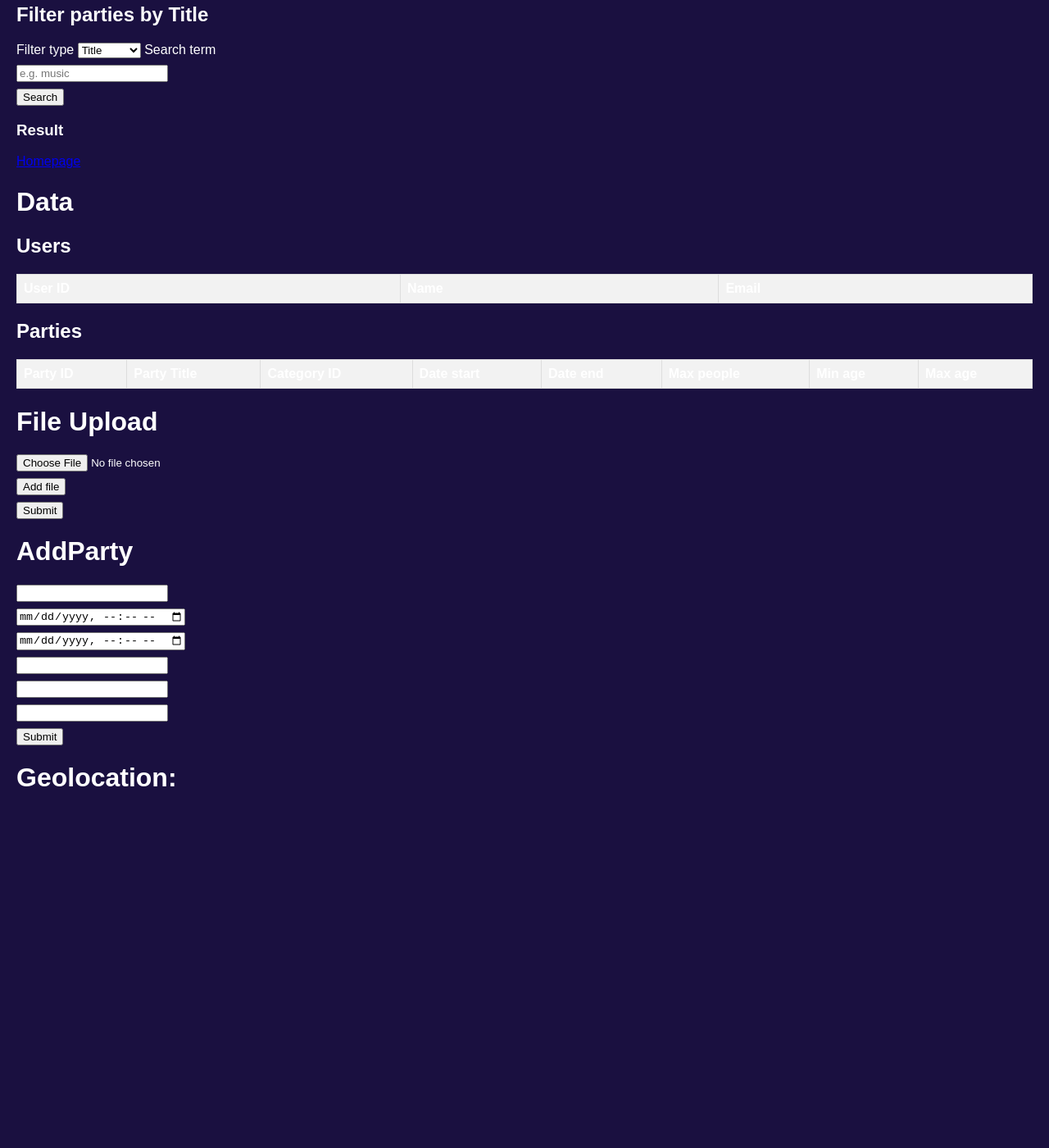
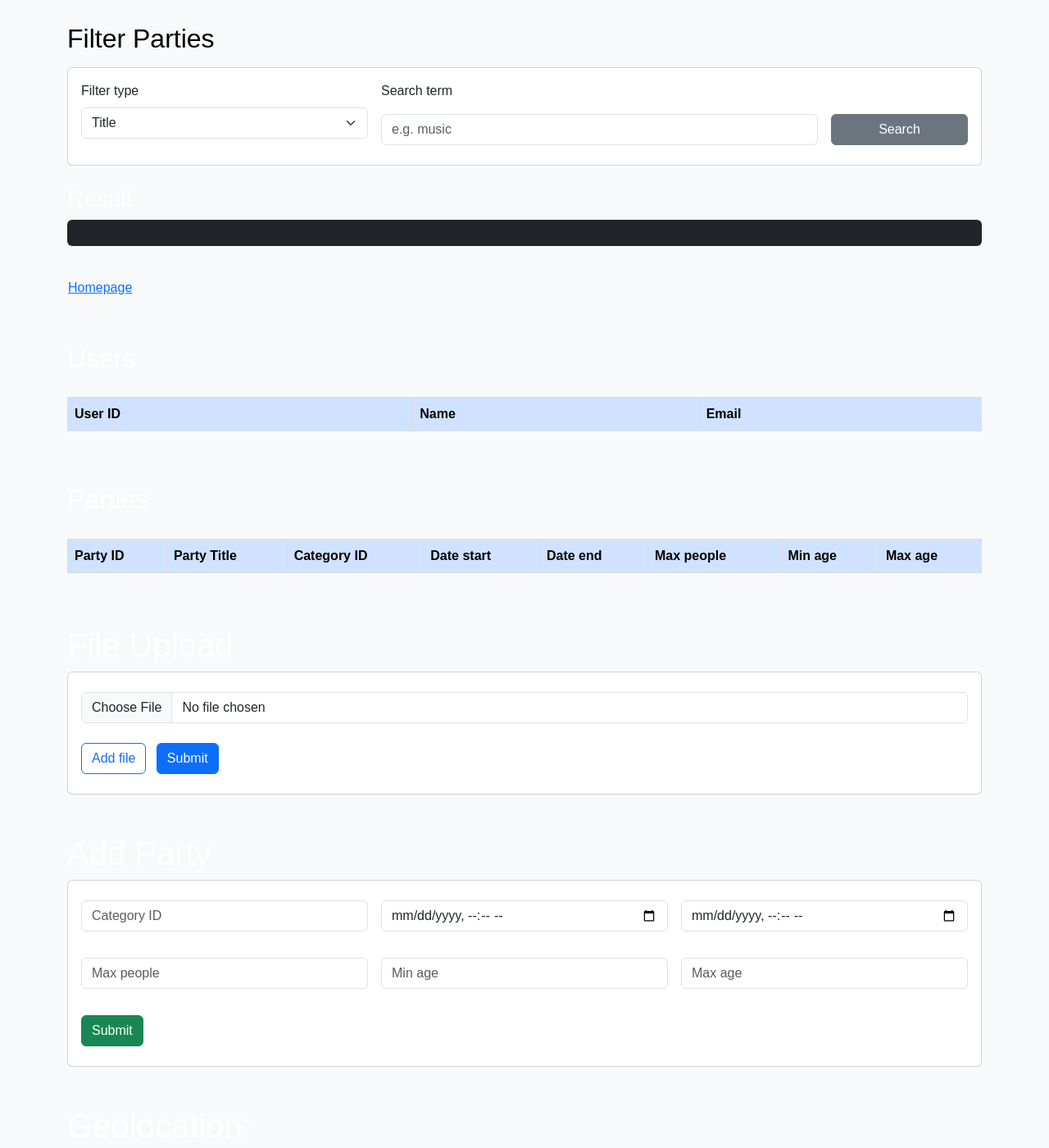
Before and after one commit to htl-leo-itp-25-27-4-5BHITM/Partyhub, a plain HTML site: page src/main/resources/META-INF/resources/index.html in a window 1280 px wide. Shown: the part 16-1416 px from the top of the page at 82% size. Before the commit the page ends 1004 px from the top, so only its background shows below. Drawn offline with nearby package versions, Linux system fonts and the light colour scheme.

Commit message:
#14 change index.html

```diff
--- a/src/main/resources/META-INF/resources/index.html
+++ b/src/main/resources/META-INF/resources/index.html
@@ -4,49 +4,74 @@
     <meta charset="UTF-8">
     <meta name="viewport" content="width=device-width, initial-scale=1.0">
     <title>Demo Quarkus Static Site</title>
+
+    <!-- Bootstrap -->
+    <link href="https://cdn.jsdelivr.net/npm/bootstrap@5.3.2/dist/css/bootstrap.min.css" rel="stylesheet">
+    <script src="https://cdn.jsdelivr.net/npm/bootstrap@5.3.2/dist/js/bootstrap.bundle.min.js"></script>
+
     <link href="style.css" rel="stylesheet">
 </head>
-<body>
+
+<body class="bg-light">
+
 <script src="script.js" defer></script>
 
-<h2>Filter parties by Title</h2>
+<div class="container py-4">
 
-<form id="filterForm">
-    <label for="filter">Filter type</label>
-    <select id="filter" name="filter">
+    <h2 class="mb-3 text-black">Filter Parties</h2>
+
+    <div class="card mb-4">
+        <div class="card-body">
+            <form id="filterForm" class="row g-3">
+
+                <div class="col-md-4">
+                    <label for="filter" class="form-label">Filter type</label>
+                    <select id="filter" name="filter" class="form-select">
                         <option value="title">Title</option>
                         <option value="Date">Date</option>
                         <option value="Category">Category</option>
                         <option value="Party">Party</option>
                     </select>
+                </div>
 
-    <label for="param">Search term</label>
-    <input type="text" id="param" name="param" placeholder="e.g. music" required>
-    <button type="submit" class="btn btn-secondary">Search</button>
+                <div class="col-md-6">
+                    <label for="param" class="form-label">Search term</label>
+                    <input type="text" id="param" name="param" class="form-control" placeholder="e.g. music" required>
+                </div>
+
+                <div class="col-md-2 d-flex align-items-end">
+                    <button type="submit" class="btn btn-secondary w-100">Search</button>
+                </div>
+
             </form>
+        </div>
+    </div>
 
     <h3>Result</h3>
-<pre id="output"></pre>
+    <pre id="output" class="p-3 bg-dark text-light rounded"></pre>
 
-<a href="./homepage/homepage.html">Homepage</a>
+    <a href="./homepage/homepage.html" class="btn btn-link px-0 mt-3">Homepage</a>
 
-<h1>Data</h1>
-<h2>Users</h2>
-<table id="userTable">
-    <thead>
+
+    <h2 class="mt-5">Users</h2>
+    <div class="table-responsive">
+        <table id="userTable" class="table table-striped table-hover">
+            <thead class="table-primary">
             <tr>
                 <th>User ID</th>
                 <th>Name</th>
                 <th>Email</th>
             </tr>
             </thead>
-    <tbody>
-    </tbody>
+            <tbody></tbody>
         </table>
+    </div>
 
-<h2>Parties</h2>
-<table id="partyTable">
-    <thead>
+
+    <h2 class="mt-5">Parties</h2>
+    <div class="table-responsive">
+        <table id="partyTable" class="table table-striped table-hover">
+            <thead class="table-primary">
             <tr>
                 <th>Party ID</th>
                 <th>Party Title</th>
@@ -58,66 +83,64 @@
                 <th>Max age</th>
             </tr>
             </thead>
-    <tbody>
-    </tbody>
+            <tbody></tbody>
         </table>
+    </div>
 
 
+    <h1 class="mt-5">File Upload</h1>
+    <div class="card mb-4">
+        <div class="card-body">
+            <form action="/api/media/upload/1" method="post" enctype="multipart/form-data">
+                <div class="mb-3">
+                    <input type="file" name="file" class="form-control">
+                </div>
+
+                <button onclick="addFile(); return false;" class="btn btn-outline-primary me-2">Add file</button>
+                <button type="submit" class="btn btn-primary">Submit</button>
+            </form>
+        </div>
+    </div>
 
 
-<h1>File Upload</h1>
-<form action="/api/media/upload/1" method="post" enctype="multipart/form-data">
-    <div>
-        <input type="file" name="file">
+    <h1 class="mt-5">Add Party</h1>
+    <div class="card mb-4">
+        <div class="card-body">
+            <form action="/api/party/add" method="post" enctype="multipart/form-data" class="row g-3">
+
+                <div class="col-md-4">
+                    <input type="number" name="category_id" class="form-control" placeholder="Category ID">
                 </div>
-    <button onclick="addFile(); return false;">Add file</button>
-    <button type="submit">Submit</button>
+                <div class="col-md-4">
+                    <input type="datetime-local" name="time_start" class="form-control">
+                </div>
+                <div class="col-md-4">
+                    <input type="datetime-local" name="time_end" class="form-control">
+                </div>
+
+                <div class="col-md-4">
+                    <input type="number" name="max_people" class="form-control" placeholder="Max people">
+                </div>
+                <div class="col-md-4">
+                    <input type="number" name="min_age" class="form-control" placeholder="Min age">
+                </div>
+                <div class="col-md-4">
+                    <input type="number" name="max_age" class="form-control" placeholder="Max age">
+                </div>
+
+                <div class="col-12">
+                    <button type="submit" class="btn btn-success mt-2">Submit</button>
+                </div>
+
             </form>
+        </div>
+    </div>
 
-<h1>AddParty</h1>
-<form action="/api/party/add" method="post" enctype="multipart/form-data">
-    <div>
-        <input type="number" name="category_id">
-        <input type="datetime-local" name="time_start">
-        <input type="datetime-local" name="time_end">
-        <input type="number" name="max_people">
-        <input type="number" name="min_age">
-        <input type="number" name="max_age">
+
+    <h1 class="mt-5">Geolocation:</h1>
+    <div id="demo" class="p-3 bg-white border rounded"></div>
+
 </div>
-    <button type="submit">Submit</button>
-</form>
-
-<h1>Geolocation:</h1>
-<div id="demo"></div>
 
 </body>
 </html>
-<script>
-    document.getElementById('filterForm').addEventListener('submit', async e => {
-        e.preventDefault();
-
-        const filter = document.getElementById('filter').value;
-        const param   = document.getElementById('param').value;
-        const formData = new FormData();
-        formData.append('param', param);
-        console.log(formData.get('param'))
-
-        const url = `api/party/filter?filter=${encodeURIComponent(filter)}`;
-
-        try {
-            const response = await fetch(url, {
-                method: 'POST',
-                headers: {
-                },
-                body: formData
-            });
-
-            if (!response.ok) throw new Error(`HTTP ${response.status}`);
-
-            const data = await response.json();
-            document.getElementById('output').textContent = JSON.stringify(data, null, 2);
-        } catch (err) {
-            document.getElementById('output').textContent = `Error: ${err.message}`;
-        }
-    });
-</script>
```
Lines whose indentation alone changed are shown as unchanged.
